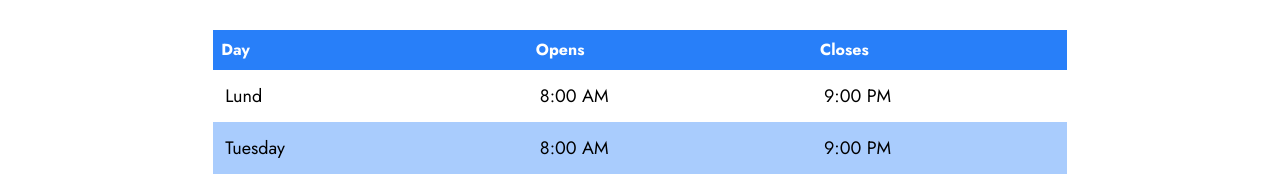
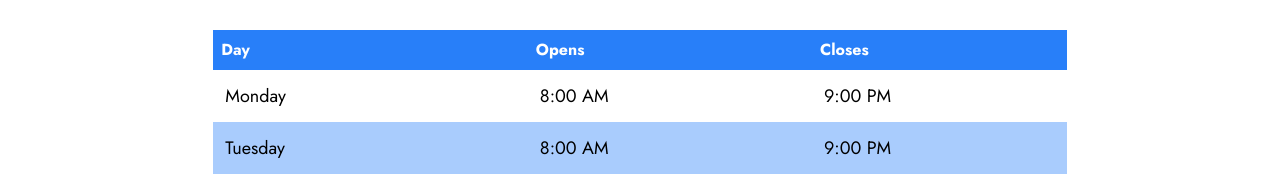
Before and after one commit to mugishap/clenix, a React (Vite) app: page /work-hours in a window 1280 px wide. Shown: the part 155-331 px from the top of the page. Built offline with nearby package versions, Linux system fonts and the light colour scheme.

Commit message:
Update index.ts

```diff
--- a/src/constants/index.ts
+++ b/src/constants/index.ts
@@ -215,7 +215,7 @@ export const hours = [
     {
         open: "8:00 AM",
         closes: "9:00 PM",
-        day: "Lund"
+        day: "Monday"
     },
     {
         open: "8:00 AM",
```
